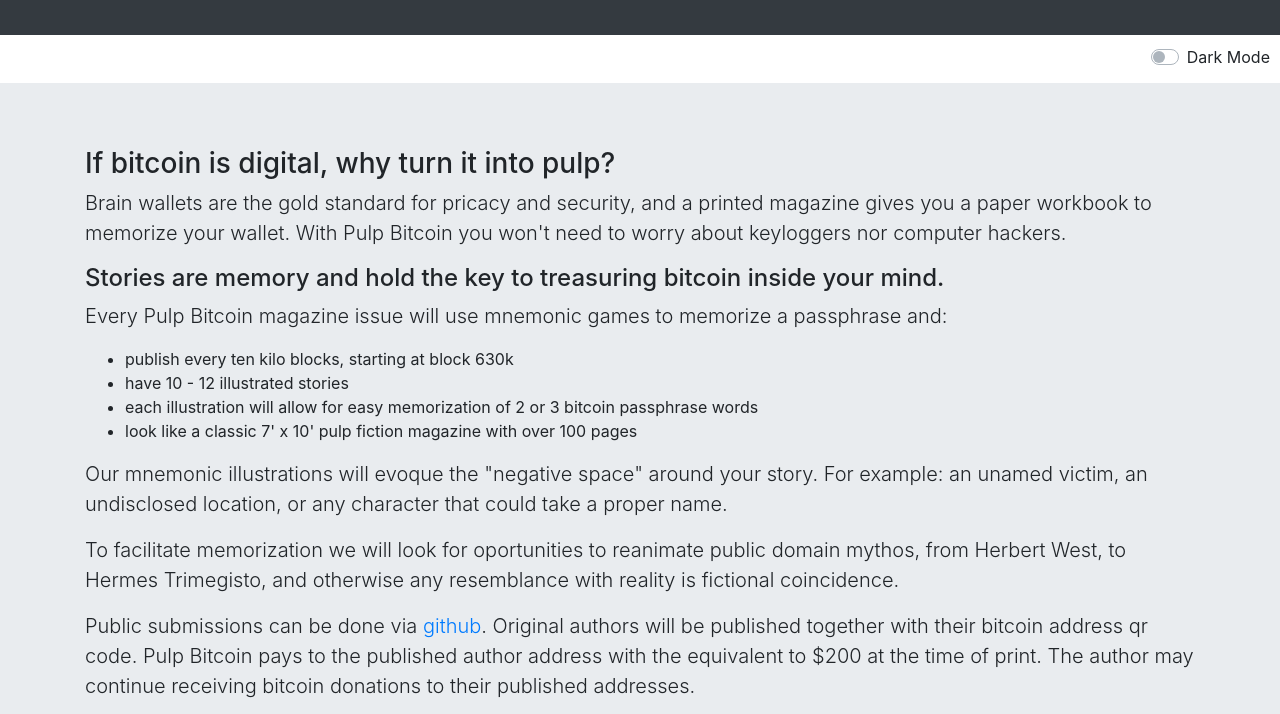
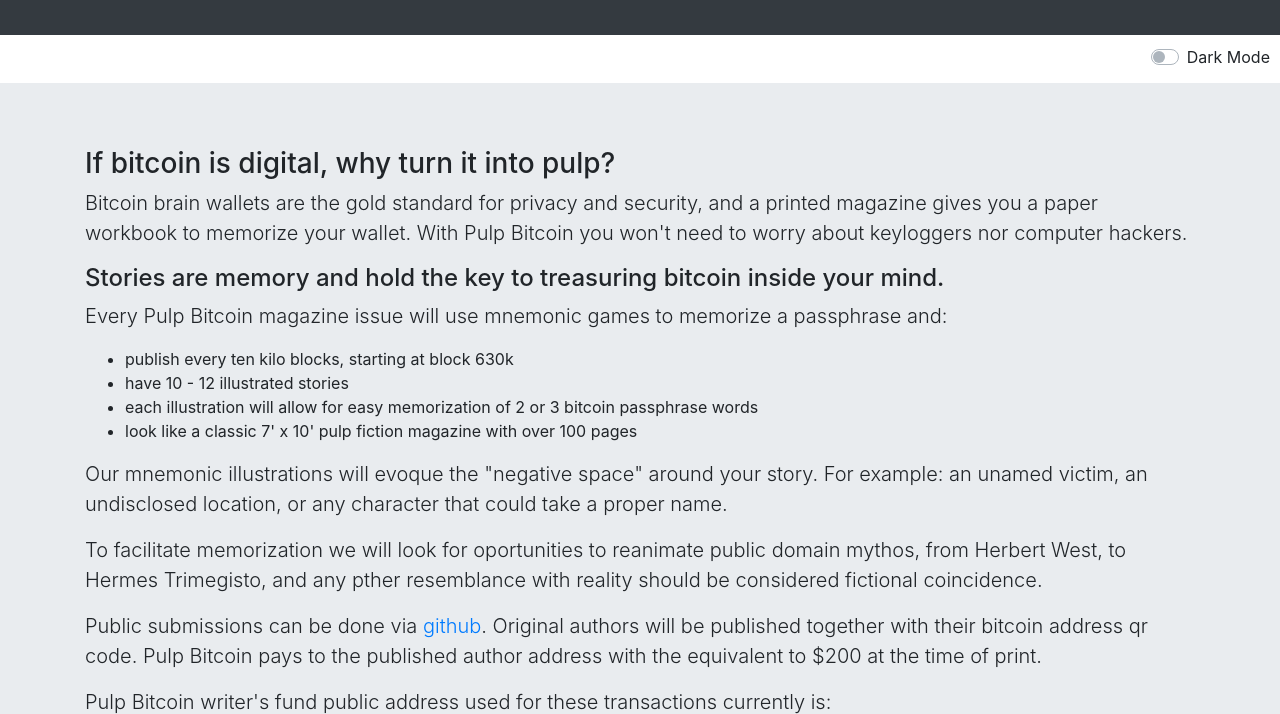
Before and after one commit to pulpbitcoin/pulpbitcoin, a plain HTML site: page index.html in a window 1280 px wide. Shown: the part 231-945 px from the top of the page. Drawn offline with nearby package versions, Linux system fonts and the light colour scheme.

Commit message:
minor typos in manifesto text

```diff
--- a/index.html
+++ b/index.html
@@ -56,7 +56,7 @@
 					<div class="jumbotron jumbotron-fluid">
 						<div class="container">
 							<h3>If bitcoin is digital, why turn it into pulp?</h1>
-								<p class="lead" />Brain wallets are the gold standard for pricacy and security, and a printed magazine gives you a paper workbook to memorize your wallet. With Pulp Bitcoin you won't need to worry about keyloggers nor computer hackers.
+								<p class="lead" />Bitcoin brain wallets are the gold standard for privacy and security, and a printed magazine gives you a paper workbook to memorize your wallet. With Pulp Bitcoin you won't need to worry about keyloggers nor computer hackers.
 							<h4>Stories are memory and hold the key to treasuring bitcoin inside your mind.</h4>
 							<p class="lead" />Every Pulp Bitcoin magazine issue will use mnemonic games to memorize a passphrase and:
 							<ul>
@@ -71,9 +71,9 @@
 
 							<p class="lead" />Our mnemonic illustrations will evoque the "negative space" around your story. For example: an unamed victim, an undisclosed location, or any character that could take a proper name.
 
-							<p class="lead" />To facilitate memorization we will look for oportunities to reanimate public domain mythos, from Herbert West, to Hermes Trimegisto, and otherwise any resemblance with reality is fictional coincidence.
+							<p class="lead" />To facilitate memorization we will look for oportunities to reanimate public domain mythos, from Herbert West, to Hermes Trimegisto, and any pther resemblance with reality should be considered fictional coincidence.
 
-							<p class="lead" />Public submissions can be done via <a href="https://github.com/pulpbitcoin/entries">github</a>. Original authors will be published together with their bitcoin address qr code. Pulp Bitcoin pays to the published author address with the equivalent to $200 at the time of print. The author may continue receiving bitcoin donations to their published addresses.
+							<p class="lead" />Public submissions can be done via <a href="https://github.com/pulpbitcoin/entries">github</a>. Original authors will be published together with their bitcoin address qr code. Pulp Bitcoin pays to the published author address with the equivalent to $200 at the time of print.
 
 							<p class="lead" />Pulp Bitcoin writer's fund public address used for these transactions currently is: <a href="bitcoin:33oKWSR4Lbpt4wRJhAG7gUZgYN6VXQoD8n">33oKWSR4Lbpt4wRJhAG7gUZgYN6VXQoD8n</a>
 
```
